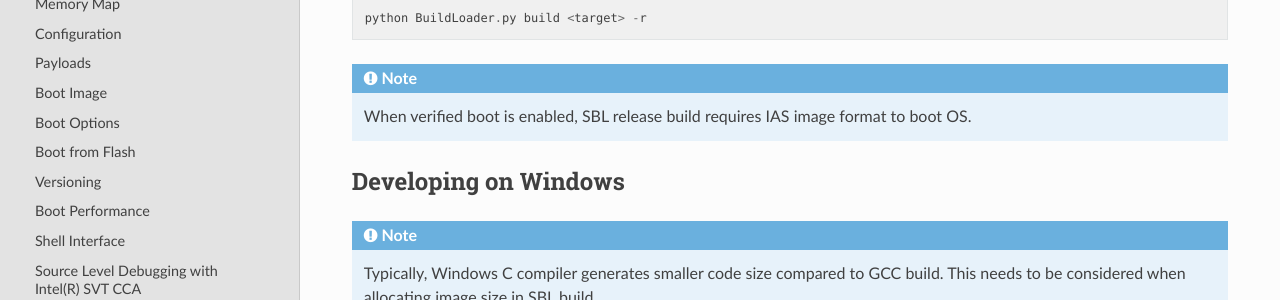
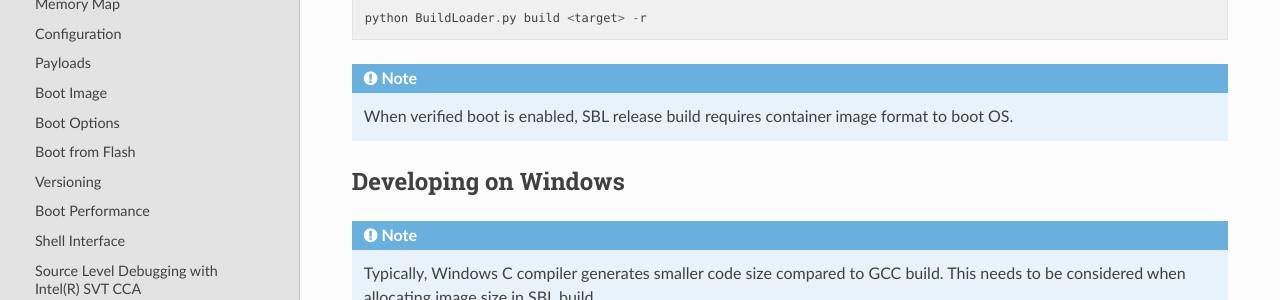
Before and after one commit to slimbootloader/documentation, a Sphinx documentation site: the page built from source/developer-guides/build-system.rst, in a window 1280 px wide and 900 px high, scrolled down 1363 px. Shown: the part 389-689 px from the top of the window. Built offline with Sphinx 7.4.7 and the Read the Docs theme 2.0.0, drawn with Linux system fonts in a browser that asks for light colours.

Commit message:
Change IAS reference to container in build system doc
Signed-off-by: Atharva Lele <atharva.lele@intel.com>

```diff
--- a/source/developer-guides/build-system.rst
+++ b/source/developer-guides/build-system.rst
@@ -80,7 +80,7 @@ Build system builds debug |SPN| image by default. To build a release image::
 
   python BuildLoader.py build <target> -r
 
-.. note:: When verified boot is enabled, |SPN| release build requires IAS image format to boot OS.
+.. note:: When verified boot is enabled, |SPN| release build requires container image format to boot OS.
 
 
 .. _develop-on-windows:
```
